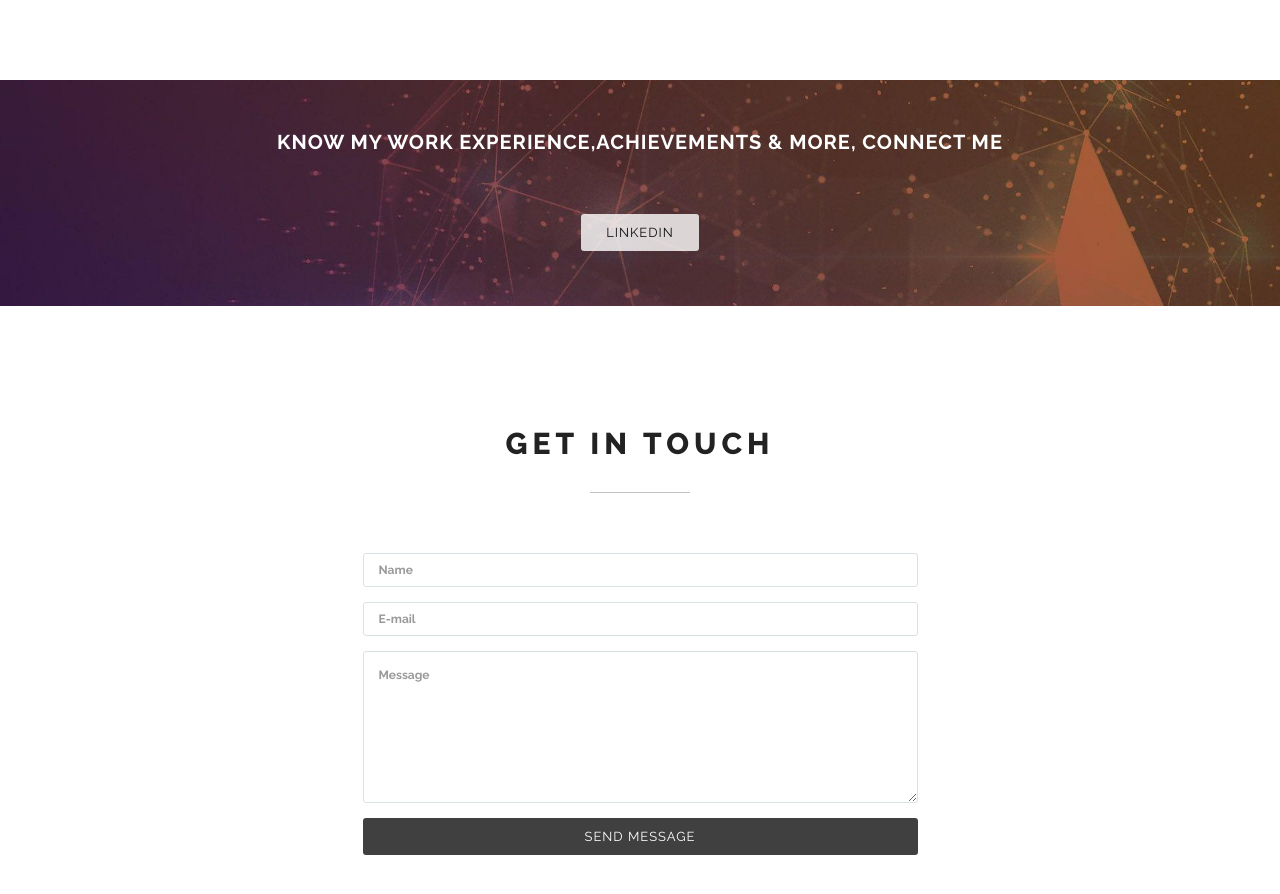
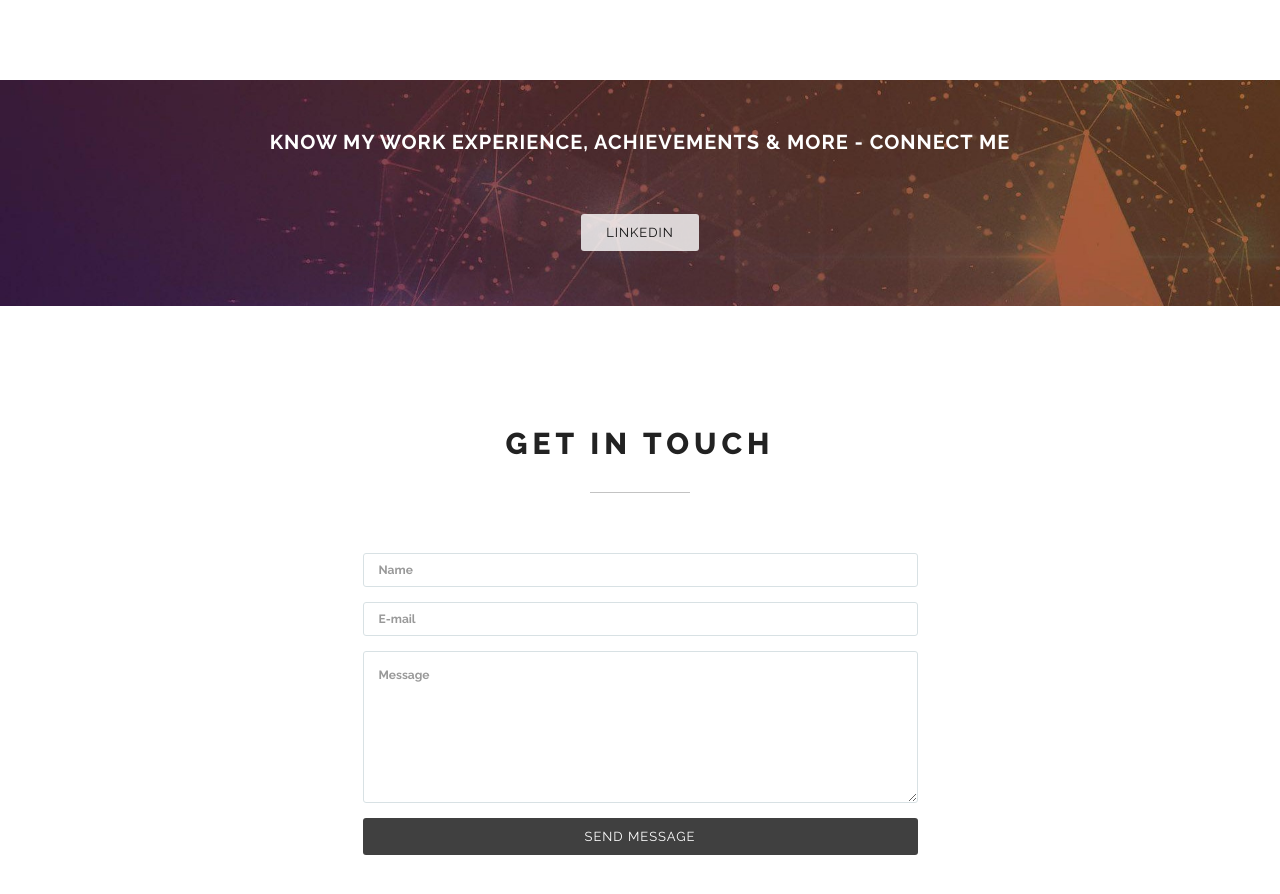
Before and after one commit to Samarasimhareddy369/samarasimhareddy369.github.io, a plain HTML site: page index.html in a window 1280 px wide. Shown: the part 5940-6834 px from the top of the page. Drawn offline with Linux system fonts and the light colour scheme; animation ran at ten frames a second.

Commit message:
Update index.html

```diff
--- a/index.html
+++ b/index.html
@@ -831,7 +831,7 @@
 			<div class="row">
 
 				<div class="col-md-12 col-lg-12">
-					<h2 class="wow slideInRight" data-wow-delay=".1s">KNOW MY WORK EXPERIENCE,ACHIEVEMENTS & MORE, CONNECT ME</h2>
+					<h2 class="wow slideInRight" data-wow-delay=".1s">KNOW MY WORK EXPERIENCE, ACHIEVEMENTS & MORE - CONNECT ME</h2>
 					<div class="calltoaction-decription wow slideInRight" data-wow-delay=".2s">
 					</div>
 				</div>
```
